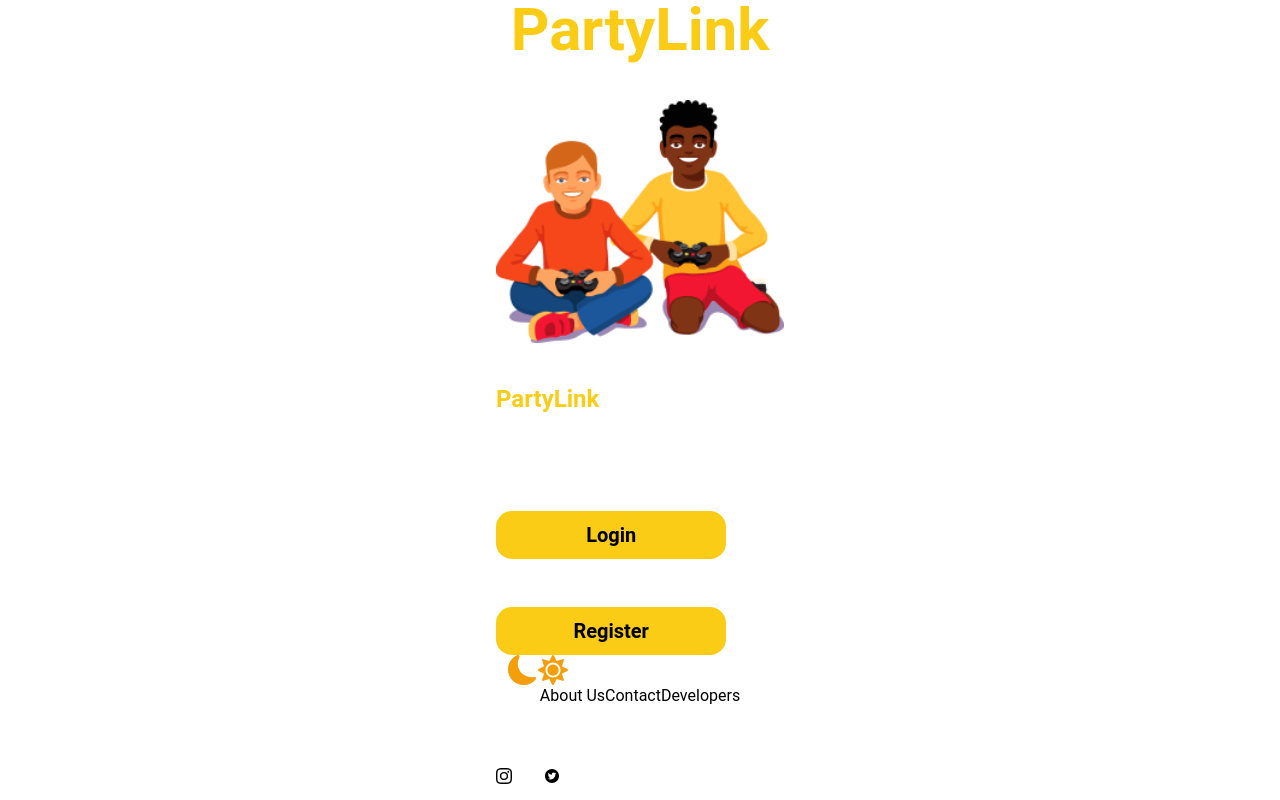
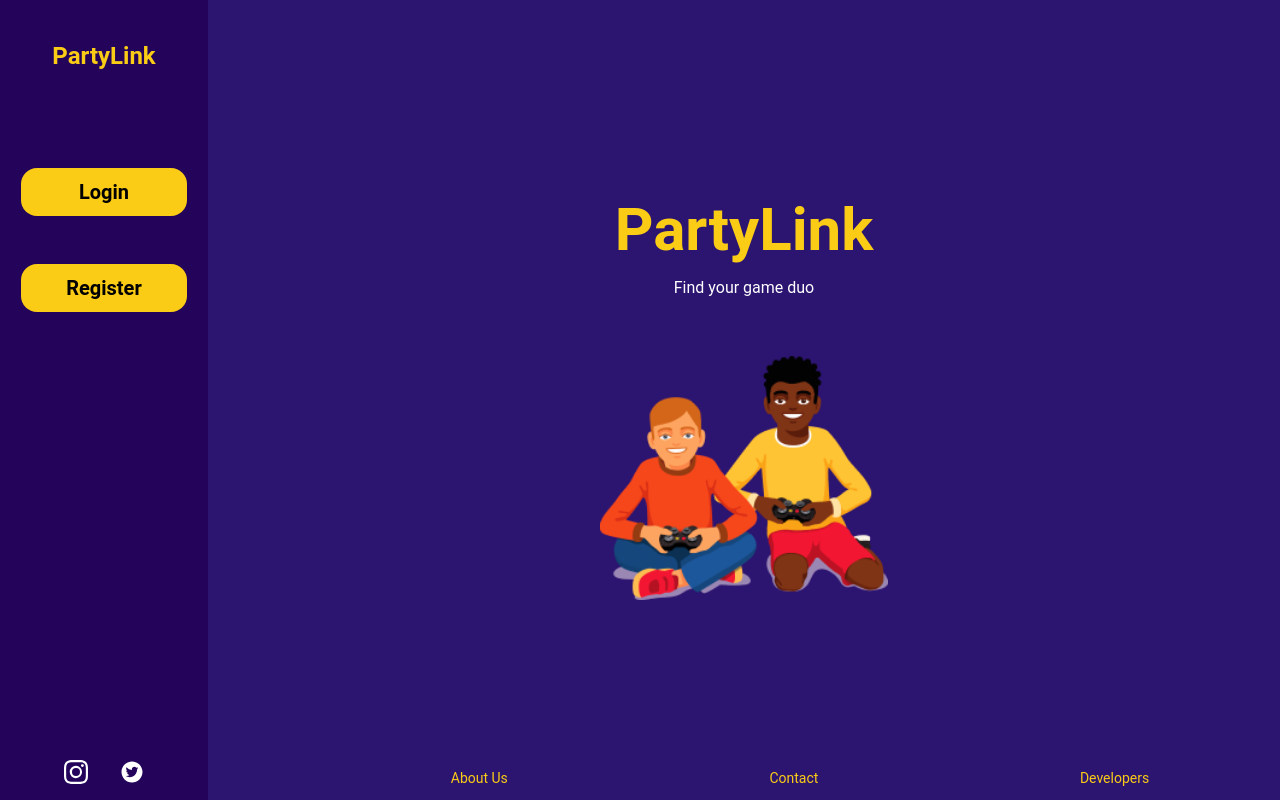
Before and after one commit to PartyLinkGames/party-link, a Next.js app: page / in a window 1280 px wide. Built offline with nearby package versions, Linux system fonts and the light colour scheme; no server answers.

Commit message:
fix: style-bug-landing-page

```diff
--- a/pages/index.tsx
+++ b/pages/index.tsx
@@ -30,7 +30,7 @@ function LandingPage() {
   };
 
   return (
-    <>
+    <div className="bg-primary min-h-screen pb-2 w-screen">
       <main className="main">
         <div className="main_div">
           <header className="col-center gap-4">
@@ -60,17 +60,6 @@ function LandingPage() {
             </Link>
           </div>
         </aside>
-        <div className="mode">
-          <button className="ml-3 text-3xl text-amber-500">
-            <BsFillMoonFill />
-          </button>
-          <button className="text-3xl text-amber-500">
-            <FaSun />
-          </button>
-          <button>
-            <BsCircleFill className="text-white text-4xl absolute top-0.5 right-2" />
-          </button>
-        </div>
       </main>
       <footer className="footer">
         <nav className="nav_footer">
@@ -81,7 +70,7 @@ function LandingPage() {
       </footer>
       <ModalRegister />
       <ModalLogin />
-    </>
+    </div>
   );
 }
 export default protectedRoutesUserLoged(LandingPage);
--- a/styles/global.css
+++ b/styles/global.css
@@ -57,7 +57,7 @@
   }
 
   #__next {
-    @apply w-screen h-screen col-center;
+    @apply w-screen h-screen col-center bg-primary-dark;
   }
 
   button {
@@ -77,6 +77,35 @@
   .logo {
     @apply text-yellow-400 font-bold;
   }
+
+  .main {
+    @apply col-center w-screen sm:flex-row-reverse sm:justify-center sm:items-center min-h-screen bg-primary;
+  }
+
+  .main_div {
+    @apply col-center my-8 gap-y-14 sm:ml-52 h-4/6 sm:pb-0 pb-5;
+  }
+
+  .aside_desktop {
+    @apply h-screen w-52 justify-start absolute left-0 top-0 z-20;
+  }
+
+  .aside-dark {
+    @apply col-center justify-around w-full h-48 sm:aside_desktop bg-primary-dark;
+  }
+
+  .footer {
+    @apply w-full flex justify-center sm:mt-10 sm:justify-end sm:absolute sm:bottom-0 bg-primary;
+  }
+
+  .nav_footer {
+    @apply text-yellow-400 flex justify-around w-3/4 text-sm my-3;
+  }
+
+  .social {
+    @apply text-white text-2xl;
+  }
+
   /* Home Page */
 
   .main-Home {
@@ -156,7 +185,7 @@
   }
 
   .section-div-header-form-div {
-    @apply col-center w-full gap-3 justify-center
+    @apply col-center w-full gap-3 justify-center;
   }
 
   .icon-yellow {
```
